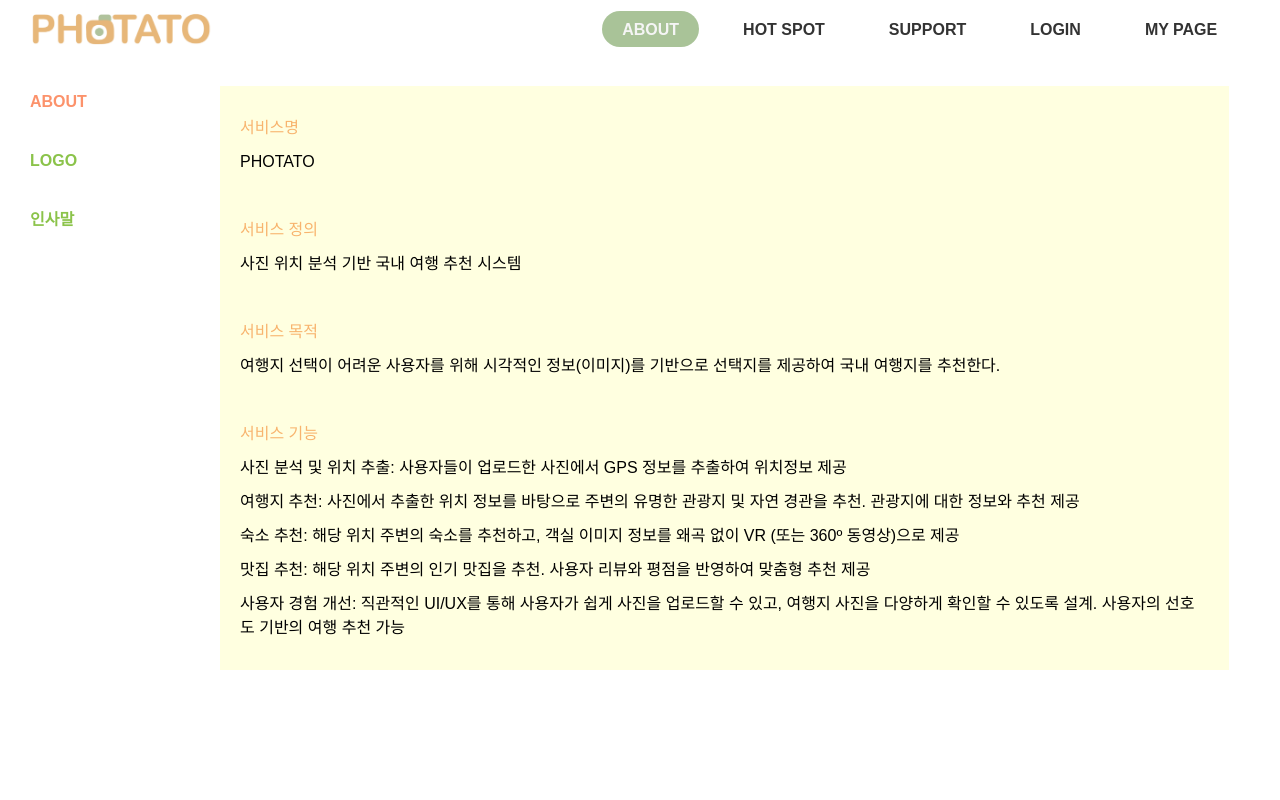
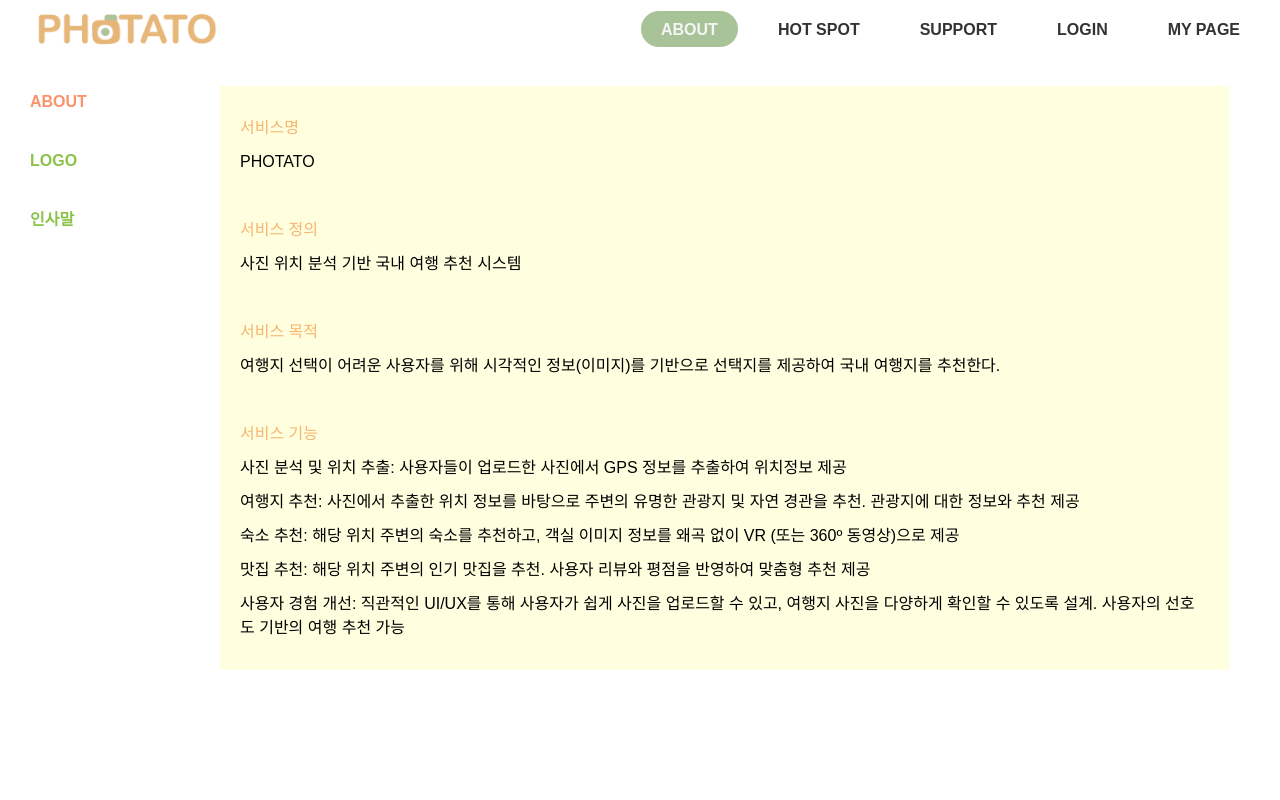
Before and after one commit to Uxic-2/Front-End, a React (Create React App) app: page /about in a window 1280 px wide. Shown: the top 800 px of the page. Built offline with nearby package versions, Linux system fonts and the light colour scheme; the HTML template or start-up script is replaced by a standard one.

Commit message:
헤더 여백 맞춤

```diff
--- a/src/components/Header.css
+++ b/src/components/Header.css
@@ -8,7 +8,7 @@
 }
 
 .logo img {
-    margin-left: 2%;
+    margin-left: 5%;
     height: 50px;
 }
 
@@ -24,14 +24,11 @@
     list-style: none;
     padding: 0;
     margin: 0;
-    margin-right: 2%;
 }
 
 .nav-item {
     margin-left: 20px;
-    padding: 2px;
     position: relative;
-    /* 상대 위치 */
 }
 
 .nav-link {
@@ -39,7 +36,6 @@
     color: #333;
     font-weight: bold;
     padding: 10px 20px;
-    /* 좌우 패딩 추가 */
     transition: color 0.3s ease;
     position: relative;
     z-index: 1;
```
